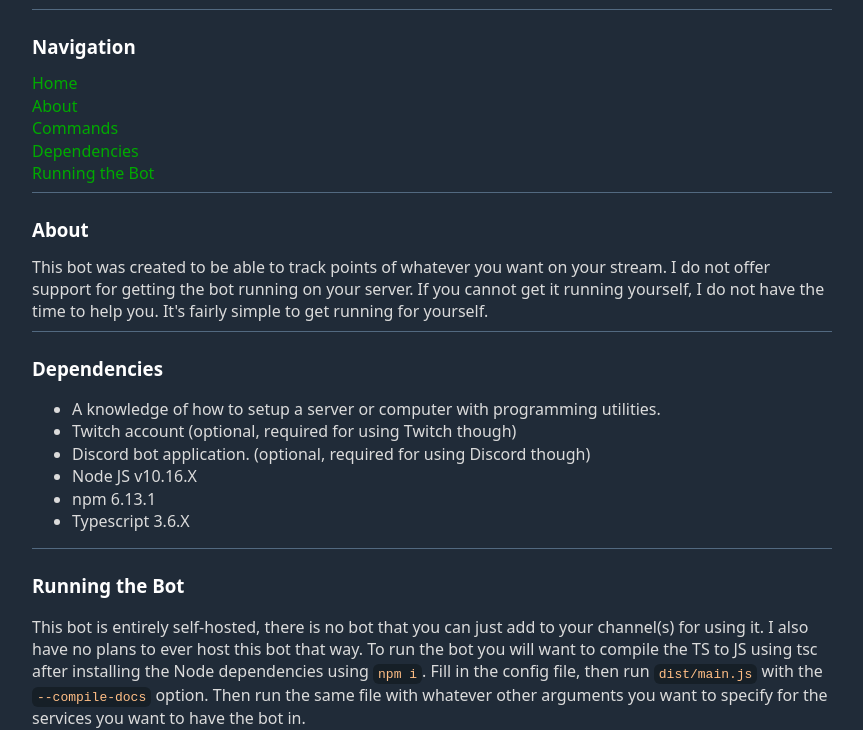
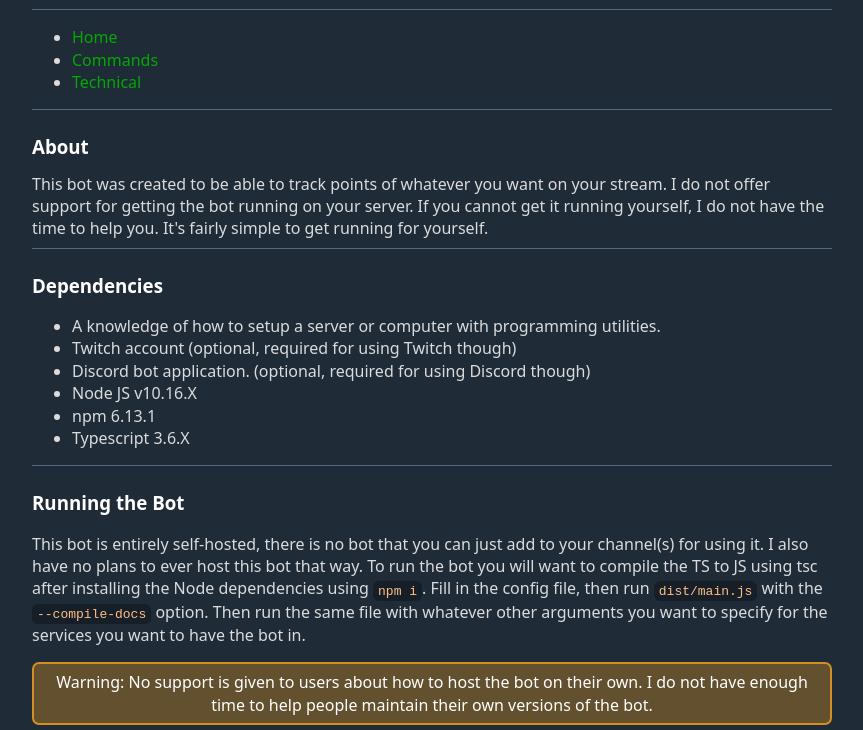
Before and after one commit to Oliver-Akins/points_counter, a website: page docs/index.html in a window 1280 px wide. Shown: the part 76-806 px from the top of the page, without its empty margins (208-1071 px from the left). Drawn offline with nearby package versions, Linux system fonts and the light colour scheme.

Commit message:
Update the structure of the nav bar.

```diff
--- a/docs/index.html
+++ b/docs/index.html
@@ -12,12 +12,11 @@
         <h1>Points Counter</h1>
         <hr>
         <div class="nav">
-            <h3>Navigation</h3>
-            <a href="">Home</a><br>
-            <a href="#About">About</a><br>
-            <a href="#Commands">Commands</a><br>
-            <a href="#Dependencies">Dependencies</a><br>
-            <a href="#Running">Running the Bot</a><br>
+            <ul class="link-bar">
+                <li><a href="">Home</a></li>
+                <li><a href="./command/">Commands</a></li>
+                <li><a href="./tech-specs">Technical</a></li>
+            </ul>
         </div>
         <hr>
         <div id="About">
```
